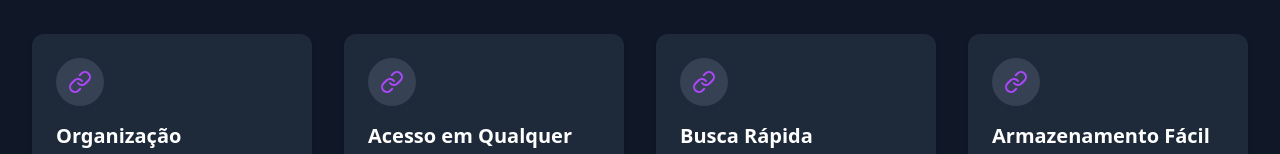
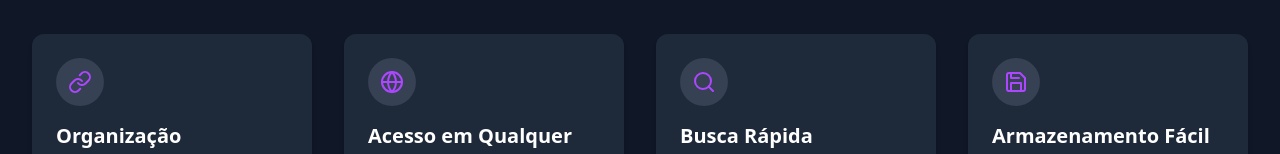
Before and after one commit to inkmors/LinkStash, a React (Vite) app: page / in a window 1280 px wide. Shown: the part 728-882 px from the top of the page. Built offline with nearby package versions, Linux system fonts and the light colour scheme; no server answers.

Commit message:
:bug: fix bug icons in home page

```diff
--- a/src/pages/Home.jsx
+++ b/src/pages/Home.jsx
@@ -1,5 +1,5 @@
 /* eslint-disable no-unused-vars */
-import { FiLink, FiArrowRight, FiCheck, FiMenu, FiX, FiExternalLink, FiChevronUp, FiChevronDown } from 'react-icons/fi'
+import { FiLink, FiArrowRight, FiCheck, FiMenu, FiX, FiExternalLink, FiChevronUp, FiChevronDown, FiSearch, FiGlobe, FiSave } from 'react-icons/fi'
 import { useState } from 'react'
 import { Link } from 'react-router-dom'
 import Footer from '../components/Footer'
@@ -60,17 +60,17 @@ export default function LandingPage() {
     {
       title: "Acesso em Qualquer Lugar",
       description: "Disponível em todos os seus dispositivos, a qualquer momento.",
-      icon: <FiLink className="w-6 h-6 text-purple-500" />
+      icon: <FiGlobe className="w-6 h-6 text-purple-500" />
     },
     {
       title: "Busca Rápida",
       description: "Encontre qualquer item em segundos com nossa busca poderosa.",
-      icon: <FiLink className="w-6 h-6 text-purple-500" />
+      icon: <FiSearch className="w-6 h-6 text-purple-500" />
     },
     {
       title: "Armazenamento Fácil",
       description: "Guarde coleções de itens com apenas um clique.",
-      icon: <FiLink className="w-6 h-6 text-purple-500" />
+      icon: <FiSave className="w-6 h-6 text-purple-500" />
     }
   ]
 
```
